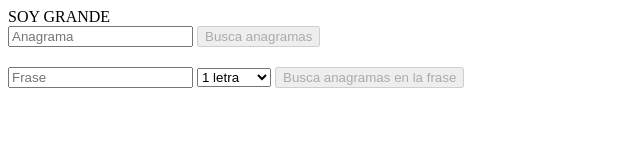
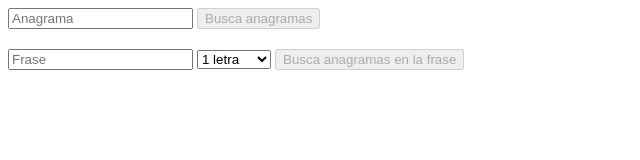
Before and after one commit to alvarogonzalezsotillo/palabras-afortunyadas, a plain HTML site: page index.html in a window 1280 px wide. Shown: the whole page, without its empty margins (0-640 px from the left). Drawn offline with Linux system fonts and the light colour scheme; a script that the page names is missing.

Commit message:
viewport

```diff
--- a/index.html
+++ b/index.html
@@ -3,6 +3,7 @@
     <head>
         <title>Palabras anagramadas</title>
         <meta http-equiv="Content-Type" content="text/html; charset=UTF-8"/>
+        <meta name="viewport" content="width=device-width, initial-scale=1.0">
 
         <style>
           .word{
@@ -58,7 +59,7 @@
     </head>
     <body>
 
-        <span class="grande">SOY GRANDE</span>
+        <!-- <span class="grande">SOY GRANDE</span> -->
         <div id="uipalabra" class="seccion">
             <input class="linea" id="palabra" type="text" name="palabra" value="" placeholder="Anagrama" />
             <input class="linea" id="botonPalabra" type="button" value="Busca anagramas"  disabled="true"/>
```
